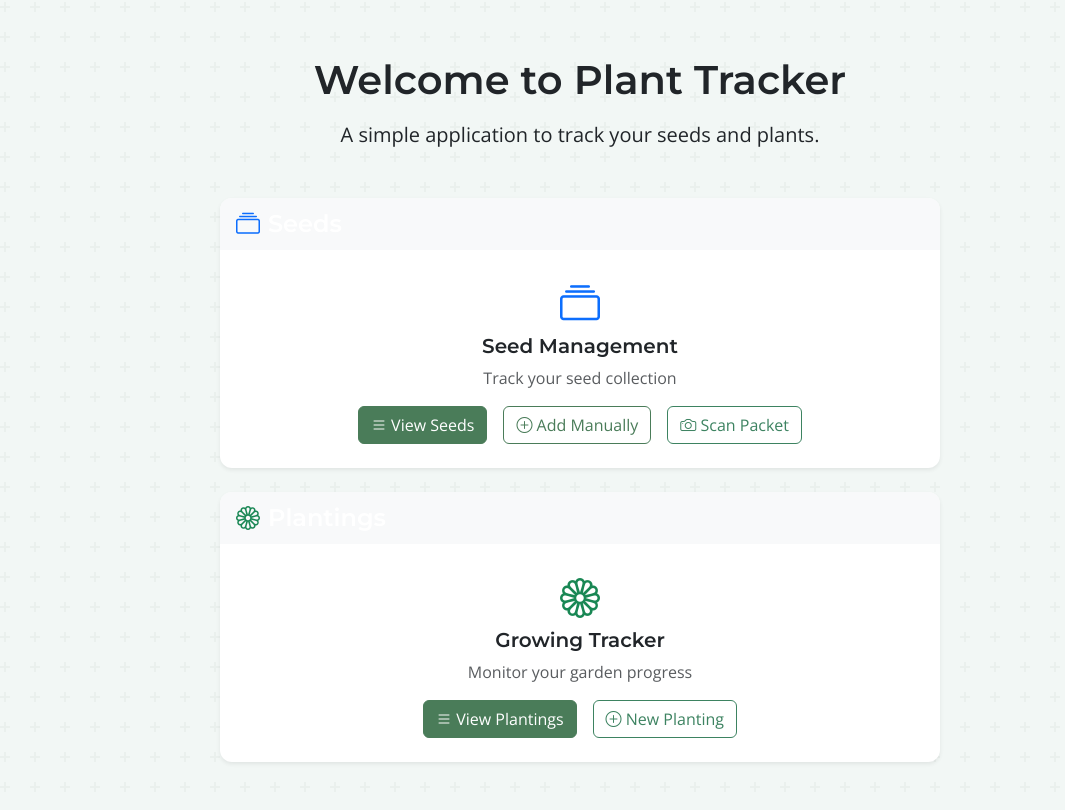
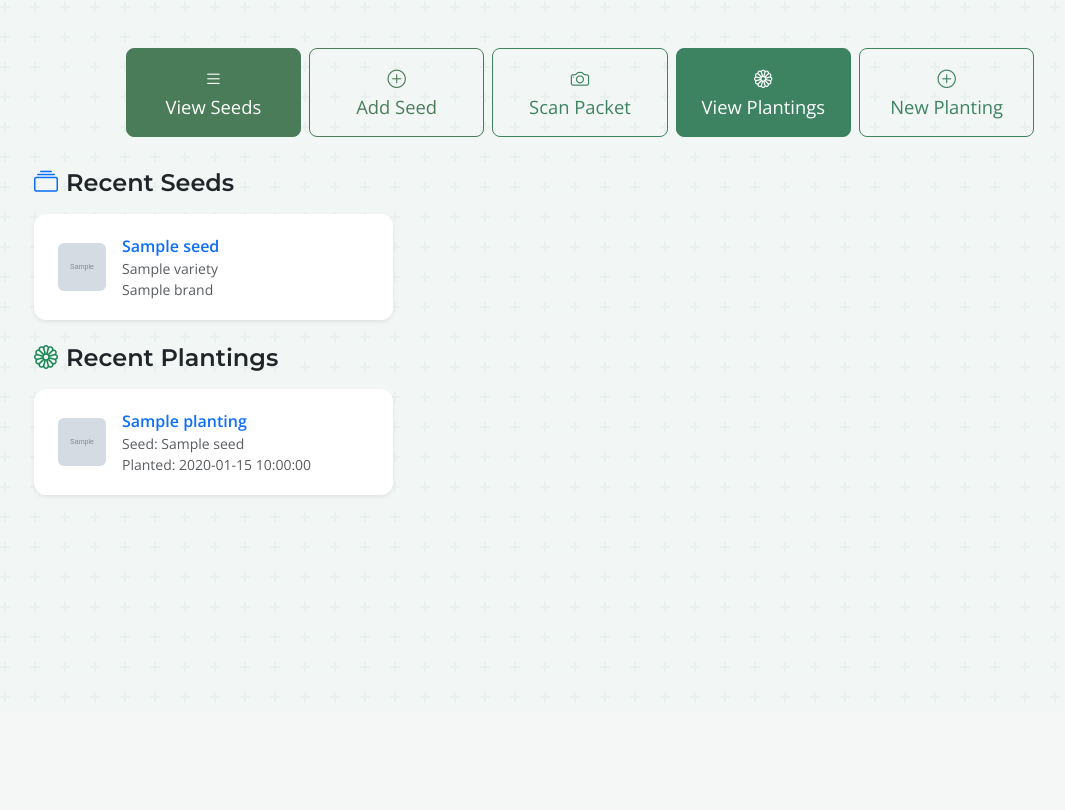
Before and after one commit to MattUebel/plant-tracker, a FastAPI app: template app/templates/index.html in a window 1280 px wide. Shown: the part 88-898 px from the top of the page, without its empty margins (60-1125 px from the left). After the commit the page ends 585 px from the top, so only its background shows below. Run offline with FastAPI, Linux system fonts and the light colour scheme; the template is opened without the code that fills it: most values are stand-ins (such as "Sample title", 1, 10 or a date in 2020); grey boxes marked "Sample" are stand-in pictures.

Commit message:
rework home page

```diff
--- a/app/main.py
+++ b/app/main.py
@@ -1,8 +1,10 @@
 import os
 import sys
-from fastapi import FastAPI, Request
+from fastapi import FastAPI, Request, Depends
 from fastapi.staticfiles import StaticFiles
 from fastapi.responses import HTMLResponse
+from sqlalchemy.ext.asyncio import AsyncSession
+from sqlalchemy.future import select
 
 # Add current directory to Python path to ensure imports work in Docker
 sys.path.append(os.path.dirname(os.path.abspath(__file__)))
@@ -15,6 +17,9 @@
 from routers.seed_images import router as seed_images_router
 from routers.plantings import router as plantings_router
 from routers.seed_packets import router as seed_packets_router  # Add new router
+from models.seed import Seed
+from models.planting import Planting
+from database import get_db
 
 # Load environment variables
 load_dotenv()
@@ -40,9 +45,29 @@
 
 
 @app.get("/", response_class=HTMLResponse)
-async def root(request: Request):
+async def root(request: Request, db: AsyncSession = Depends(get_db)):
+    # Fetch 3 most recently updated/created seeds
+    seeds_result = await db.execute(
+        select(Seed).order_by(Seed.updated_at.desc(), Seed.created_at.desc()).limit(3)
+    )
+    recent_seeds = seeds_result.unique().scalars().all()
+
+    # Fetch 3 most recently updated/created plantings
+    plantings_result = await db.execute(
+        select(Planting)
+        .order_by(Planting.updated_at.desc(), Planting.created_at.desc())
+        .limit(3)
+    )
+    recent_plantings = plantings_result.unique().scalars().all()
+
     return templates.TemplateResponse(
-        "index.html", {"request": request, "title": "Plant Tracker"}
+        "index.html",
+        {
+            "request": request,
+            "title": "Plant Tracker",
+            "recent_seeds": recent_seeds,
+            "recent_plantings": recent_plantings,
+        },
     )
 
 
--- a/app/templates/index.html
+++ b/app/templates/index.html
@@ -3,58 +3,95 @@
 {% block title %}{{ title }} - Plant Tracker{% endblock %}
 
 {% block content %}
-<div class="container py-4">
-    <div class="text-center mb-5">
-        <h1 class="mb-3">Welcome to Plant Tracker</h1>
-        <p class="lead">A simple application to track your seeds and plants.</p>
+<div class="container py-3">
+    <!-- Mobile-first Action Buttons -->
+    <div class="row g-2 mb-4 justify-content-center">
+        <div class="col-6 col-md-4 col-lg-2 d-grid mb-2">
+            <a href="/seeds" class="btn btn-primary btn-lg py-3">
+                <i class="bi bi-list"></i><br>View Seeds
+            </a>
+        </div>
+        <div class="col-6 col-md-4 col-lg-2 d-grid mb-2">
+            <a href="/seeds/new" class="btn btn-outline-primary btn-lg py-3">
+                <i class="bi bi-plus-circle"></i><br>Add Seed
+            </a>
+        </div>
+        <div class="col-6 col-md-4 col-lg-2 d-grid mb-2">
+            <a href="/seed-packets/upload" class="btn btn-outline-success btn-lg py-3">
+                <i class="bi bi-camera"></i><br>Scan Packet
+            </a>
+        </div>
+        <div class="col-6 col-md-4 col-lg-2 d-grid mb-2">
+            <a href="/plantings" class="btn btn-success btn-lg py-3">
+                <i class="bi bi-flower1"></i><br>View Plantings
+            </a>
+        </div>
+        <div class="col-6 col-md-4 col-lg-2 d-grid mb-2">
+            <a href="/plantings/new" class="btn btn-outline-success btn-lg py-3">
+                <i class="bi bi-plus-circle"></i><br>New Planting
+            </a>
+        </div>
     </div>
 
-    <div class="row justify-content-center">
-        <div class="col-lg-8">
-            <!-- Seeds Section (Consolidated) -->
-            <div class="card shadow-sm mb-4">
-                <div class="card-header bg-light d-flex align-items-center">
-                    <i class="bi bi-collection fs-4 text-primary me-2"></i>
-                    <h4 class="mb-0">Seeds</h4>
-                </div>
-                <div class="card-body text-center py-4">
-                    <i class="bi bi-collection fs-1 text-primary mb-3"></i>
-                    <h5>Seed Management</h5>
-                    <p class="text-muted mb-3">Track your seed collection</p>
-                    <div class="d-flex justify-content-center gap-3 flex-wrap">
-                        <a href="/seeds" class="btn btn-primary">
-                            <i class="bi bi-list"></i> View Seeds
-                        </a>
-                        <a href="/seeds/new" class="btn btn-outline-primary">
-                            <i class="bi bi-plus-circle"></i> Add Manually
-                        </a>
-                        <a href="/seed-packets/upload" class="btn btn-outline-success">
-                            <i class="bi bi-camera"></i> Scan Packet
-                        </a>
+    <!-- Recent Seeds Section -->
+    <div class="mb-4">
+        <h4 class="mb-3"><i class="bi bi-collection text-primary me-2"></i>Recent Seeds</h4>
+        <div class="row g-2">
+            {% for seed in recent_seeds %}
+            <div class="col-12 col-md-6 col-lg-4">
+                <div class="card shadow-sm h-100">
+                    <div class="card-body py-2 d-flex align-items-center">
+                        <div class="flex-shrink-0 me-3">
+                            {% if seed.images and seed.images|length > 0 %}
+                                <img src="/uploads/{{ seed.images[0].filename }}" alt="Seed Image" class="rounded" style="width:48px;height:48px;object-fit:cover;">
+                            {% else %}
+                                <i class="bi bi-seedling fs-1 text-secondary"></i>
+                            {% endif %}
+                        </div>
+                        <div class="flex-grow-1">
+                            <a href="/seeds/{{ seed.id }}" class="fw-bold text-decoration-none">{{ seed.name }}</a>
+                            {% if seed.variety %}<div class="text-muted small">{{ seed.variety }}</div>{% endif %}
+                            {% if seed.brand %}<div class="text-muted small">{{ seed.brand }}</div>{% endif %}
+                        </div>
                     </div>
                 </div>
             </div>
+            {% else %}
+            <div class="col-12">
+                <div class="alert alert-secondary text-center mb-0">No recent seeds found.</div>
+            </div>
+            {% endfor %}
+        </div>
+    </div>
 
-            <!-- Plantings Section -->
-            <div class="card shadow-sm mb-4">
-                <div class="card-header bg-light d-flex align-items-center">
-                    <i class="bi bi-flower1 fs-4 text-success me-2"></i>
-                    <h4 class="mb-0">Plantings</h4>
-                </div>
-                <div class="card-body text-center py-4">
-                    <i class="bi bi-flower1 fs-1 text-success mb-3"></i>
-                    <h5>Growing Tracker</h5>
-                    <p class="text-muted mb-3">Monitor your garden progress</p>
-                    <div class="d-flex justify-content-center gap-3">
-                        <a href="/plantings" class="btn btn-primary">
-                            <i class="bi bi-list"></i> View Plantings
-                        </a>
-                        <a href="/plantings/new" class="btn btn-outline-success">
-                            <i class="bi bi-plus-circle"></i> New Planting
-                        </a>
+    <!-- Recent Plantings Section -->
+    <div class="mb-4">
+        <h4 class="mb-3"><i class="bi bi-flower1 text-success me-2"></i>Recent Plantings</h4>
+        <div class="row g-2">
+            {% for planting in recent_plantings %}
+            <div class="col-12 col-md-6 col-lg-4">
+                <div class="card shadow-sm h-100">
+                    <div class="card-body py-2 d-flex align-items-center">
+                        <div class="flex-shrink-0 me-3">
+                            {% if planting.images and planting.images|length > 0 %}
+                                <img src="/uploads/{{ planting.images[0].filename }}" alt="Planting Image" class="rounded" style="width:48px;height:48px;object-fit:cover;">
+                            {% else %}
+                                <i class="bi bi-flower1 fs-1 text-secondary"></i>
+                            {% endif %}
+                        </div>
+                        <div class="flex-grow-1">
+                            <a href="/plantings/{{ planting.id }}" class="fw-bold text-decoration-none">{{ planting.name }}</a>
+                            {% if planting.seed and planting.seed.name %}<div class="text-muted small">Seed: {{ planting.seed.name }}</div>{% endif %}
+                            {% if planting.planting_date %}<div class="text-muted small">Planted: {{ planting.planting_date }}</div>{% endif %}
+                        </div>
                     </div>
                 </div>
             </div>
+            {% else %}
+            <div class="col-12">
+                <div class="alert alert-secondary text-center mb-0">No recent plantings found.</div>
+            </div>
+            {% endfor %}
         </div>
     </div>
 </div>
@@ -64,12 +101,11 @@
 <!-- Bootstrap icons -->
 <link rel="stylesheet" href="https://cdn.jsdelivr.net/npm/bootstrap-icons@1.11.3/font/bootstrap-icons.min.css">
 <style>
-    .card {
-        transition: transform 0.2s ease, box-shadow 0.2s ease;
-    }
-    .card:hover {
-        transform: translateY(-5px);
-        box-shadow: 0 .5rem 1rem rgba(0,0,0,.15)!important;
+    .btn-lg { font-size: 1.15rem; }
+    .card { transition: transform 0.2s, box-shadow 0.2s; }
+    .card:hover { transform: translateY(-3px); box-shadow: 0 .5rem 1rem rgba(0,0,0,.10)!important; }
+    @media (max-width: 576px) {
+        .btn-lg { font-size: 1rem; padding: 1.25rem 0.5rem; }
     }
 </style>
 {% endblock %}
```
